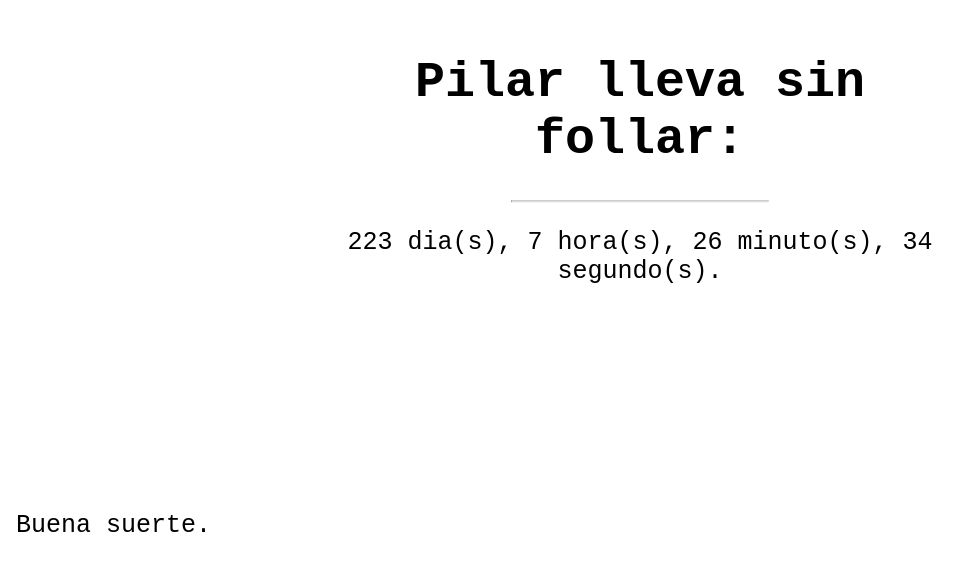
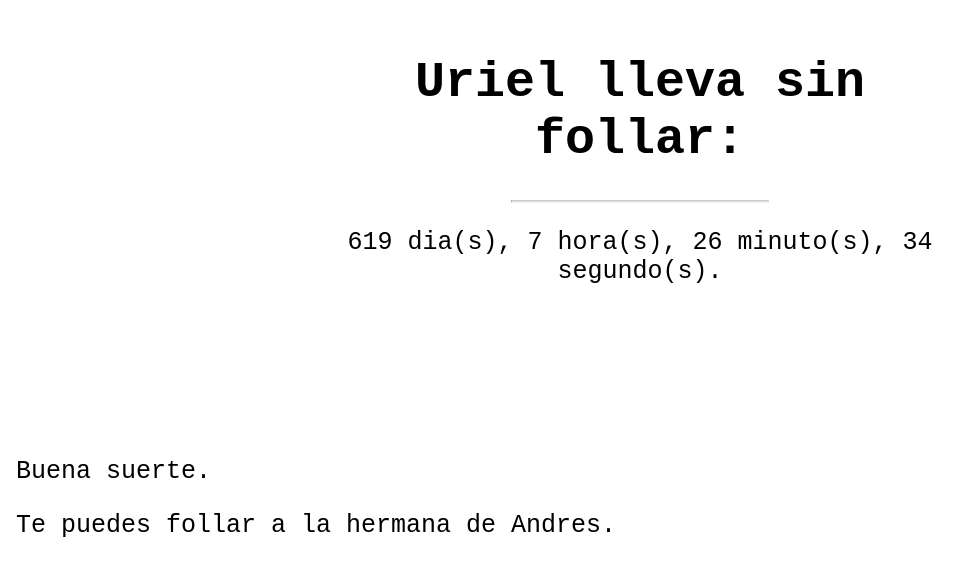
Before and after one commit to venartemi/tiempo-pilar, a plain HTML site: page index.html in a window 1280 px wide. Shown: the part 235-800 px from the top of the page, without its empty margins (0-976 px from the left). Drawn offline with Linux system fonts and the light colour scheme.

Commit message:
Update index.html

```diff
--- a/index.html
+++ b/index.html
@@ -47,11 +47,11 @@ hr {
 <div class="bgimg">
 
   <div class="middle">
-    <h1>Pilar lleva sin follar:</h1>
+    <h1>Uriel lleva sin follar:</h1>
     <hr>
     <p><div id="time-elapsed"></div></p>
     <script>
-        var startDateTime = new Date(2019,5,2,11,1,04,0); // YYYY (M-1) D H m s (start time and date from DB)
+        var startDateTime = new Date(2018,4,2,11,1,04,0); // YYYY (M-1) D H m s (start time and date from DB)
         var startStamp = startDateTime.getTime();
 
         var newDate = new Date();
@@ -80,6 +80,7 @@ hr {
   </div>
   <div class="bottomleft">
     <p>Buena suerte.</p>
+    <p>Te puedes follar a la hermana de Andres. </p>
   </div>
 </div>
 
```
